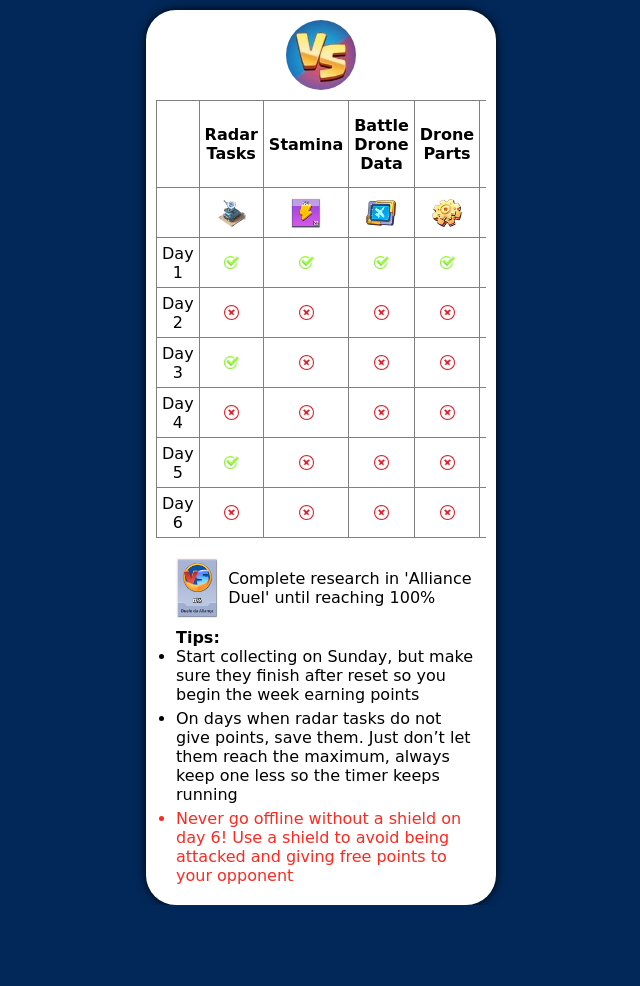
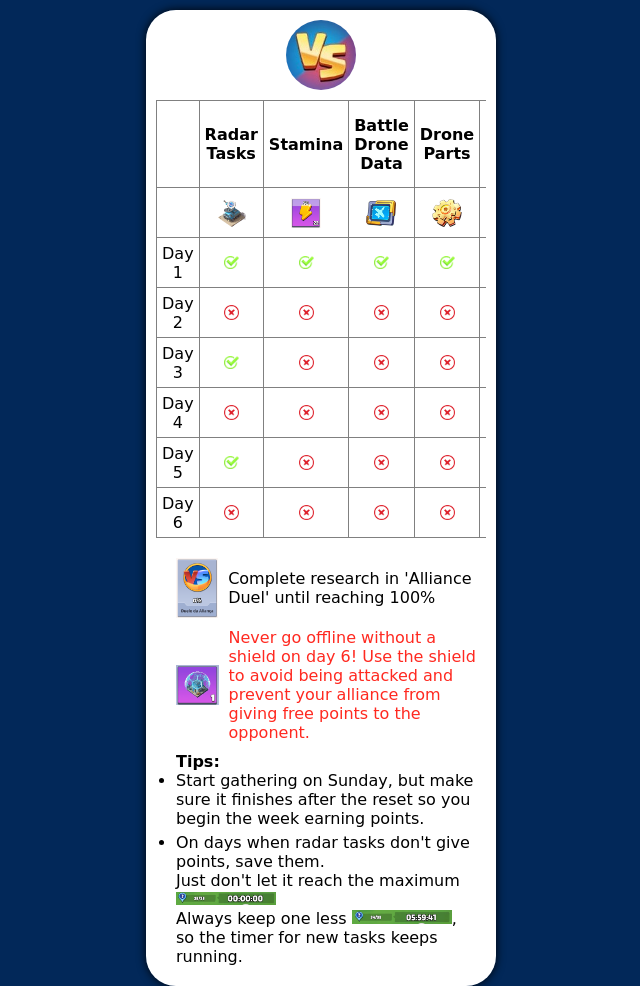
Before and after one commit to acacioh/last-war-vs-guide, a plain HTML site: page pages/html/index_enUS.html in a window 1280 px wide. Shown: the whole page, without its empty margins (319-959 px from the left). Before the commit the page ends 905 px from the top, so only its background shows below. Drawn offline with Linux system fonts and the light colour scheme; a web font is replaced by a local one.

Commit message:
Addin radar task number images

```diff
--- a/pages/css/desktop.css
+++ b/pages/css/desktop.css
@@ -43,6 +43,14 @@ article {
     margin-bottom: 30px;
 }
 
-main section article img {
+#tech_center_vs {
     height: 110px;
 }
+
+#shield {
+    height: 80px;
+}
+
+#radar {
+    width: 200px;
+}
--- a/pages/css/style.css
+++ b/pages/css/style.css
@@ -117,8 +117,16 @@ article {
     margin-bottom: 10px;
 }
 
-main section article img {
+#tech_center_vs {
     height: 60px;
+}
+
+#shield {
+    height: 40px;
+}
+
+#radar {
+    width: 100px;
 }
 
 #alert {
--- a/pages/html/index_enUS.html
+++ b/pages/html/index_enUS.html
@@ -230,17 +230,27 @@
         </table>
         <section>
             <article>
-                <img src="../images/tech_center_vs.png" alt="VS research">
+                <img id="tech_center_vs" src="../images/tech_center_vs.png" alt="VS research">
                 <p>Complete research in 'Alliance Duel' until reaching 100%</p>
+            </article>
+            <article>
+                <img id="shield" src="../images/shield.png" alt="Shield">
+                <p id="alert">Never go offline without a shield on day 6! Use the shield to avoid being attacked and
+                    prevent
+                    your alliance from giving free points to the opponent.</p>
             </article>
             <h1>Tips:</h1>
             <ul>
-                <li>Start collecting on Sunday, but make sure they finish after reset so you begin the week earning
-                    points</li>
-                <li>On days when radar tasks do not give points, save them. Just don’t let them reach the maximum,
-                    always keep one less so the timer keeps running</li>
-                <li id="alert">Never go offline without a shield on day 6! Use a shield to avoid being attacked and
-                    giving free points to your opponent</li>
+                <li>Start gathering on Sunday, but make sure it finishes after the reset so you begin the week earning
+                    points.
+                </li>
+                <li>On days when radar tasks don't give points, save them.
+                    <br>
+                    Just don't let it reach the maximum <img id="radar" src="../images/radar_full.png" alt="Radar full">
+                    <br>
+                    Always keep one less <img id="radar" src="../images/radar_number.png" alt="Radar number">, so the
+                    timer for new tasks keeps running.
+                </li>
             </ul>
         </section>
     </main>
```
Also changed, not shown: pages/html/index_koKR.html (+13 -5 lines), pages/html/index_ptBR.html (+13 -6 lines), pages/images/radar_full.png (added), pages/images/radar_number.png (added), 1 other file.
